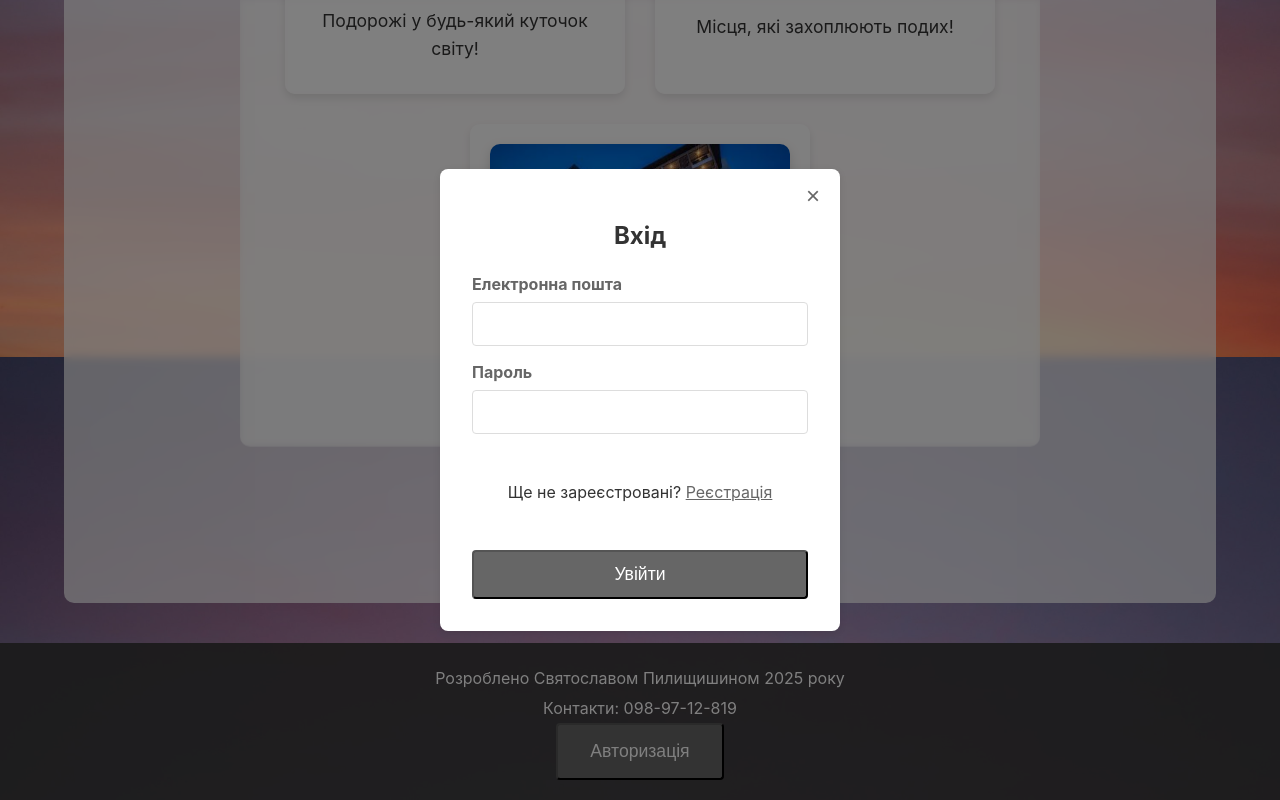
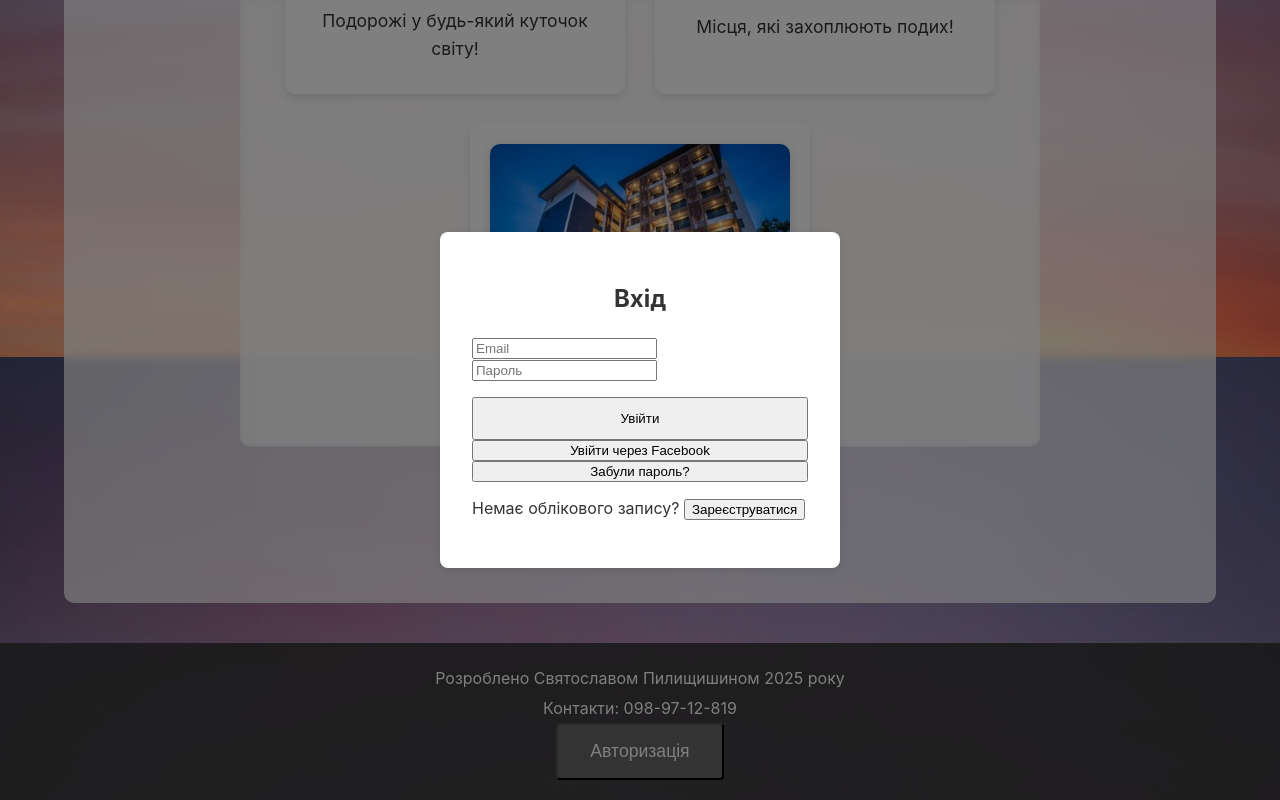
Before and after one commit to SviatoslavPylyshchyshyn/Lab5, a React (Create React App) app: page / in a window 1280 px wide. Both pictures are taken after a click on the button "Авторизація". Shown: the part 2203-3003 px from the top of the page. Built offline with nearby package versions, Linux system fonts and the light colour scheme; no server answers.

Commit message:
обочий вебсайт

```diff
--- a/src/pages/Auth/Login.js
+++ b/src/pages/Auth/Login.js
@@ -7,11 +7,10 @@ const Login = ({ onToggleForm, onClose }) => {
   const [password, setPassword] = useState('');
   const [error, setError] = useState('');
   const [loading, setLoading] = useState(false);
-  const { login } = useAuth();
+  const { login, loginWithFacebook, resetPassword } = useAuth();
 
   const handleSubmit = async (e) => {
     e.preventDefault();
-
     try {
       setError('');
       setLoading(true);
@@ -19,6 +18,34 @@ const Login = ({ onToggleForm, onClose }) => {
       onClose();
     } catch (error) {
       setError('Помилка входу: ' + error.message);
+    }
+    setLoading(false);
+  };
+
+  const handleFacebookLogin = async () => {
+    try {
+      setError('');
+      setLoading(true);
+      await loginWithFacebook();
+      onClose();
+    } catch (error) {
+      setError('Помилка входу через Facebook: ' + error.message);
+    }
+    setLoading(false);
+  };
+
+  const handleForgotPassword = async () => {
+    if (!email) {
+      setError('Будь ласка, введіть вашу електронну пошту');
+      return;
+    }
+    try {
+      setError('');
+      setLoading(true);
+      await resetPassword(email);
+      alert('Лист для скидання пароля надіслано на вашу пошту');
+    } catch (error) {
+      setError('Помилка при скиданні пароля: ' + error.message);
     }
     setLoading(false);
   };
@@ -31,42 +58,39 @@ const Login = ({ onToggleForm, onClose }) => {
 
   return (
     <div className="auth-container" onClick={handleContainerClick}>
-      <form onSubmit={handleSubmit} className="auth-form">
-        <button type="button" className="close-button" onClick={onClose}>×</button>
+      <div className="auth-form">
         <h2>Вхід</h2>
         {error && <div className="error-message">{error}</div>}
-        <div className="form-group">
-          <label htmlFor="email">Електронна пошта</label>
+        <form onSubmit={handleSubmit}>
           <input
             type="email"
-            id="email"
+            placeholder="Email"
             value={email}
             onChange={(e) => setEmail(e.target.value)}
             required
           />
-        </div>
-        <div className="form-group">
-          <label htmlFor="password">Пароль</label>
           <input
             type="password"
-            id="password"
+            placeholder="Пароль"
             value={password}
             onChange={(e) => setPassword(e.target.value)}
             required
           />
-        </div>
-        <div className="auth-links">
-          <p>
-            Ще не зареєстровані?{' '}
-            <span className="auth-link" onClick={onToggleForm}>
-              Реєстрація
-            </span>
-          </p>
-        </div>
-        <button type="submit" className="cta-button" disabled={loading}>
-          {loading ? 'Завантаження...' : 'Увійти'}
+          <button type="submit" disabled={loading}>
+            {loading ? 'Завантаження...' : 'Увійти'}
+          </button>
+        </form>
+        <button onClick={handleFacebookLogin} disabled={loading}>
+          Увійти через Facebook
         </button>
-      </form>
+        <button onClick={handleForgotPassword} disabled={loading}>
+          Забули пароль?
+        </button>
+        <p>
+          Немає облікового запису?{' '}
+          <button onClick={onToggleForm}>Зареєструватися</button>
+        </p>
+      </div>
     </div>
   );
 };
```
